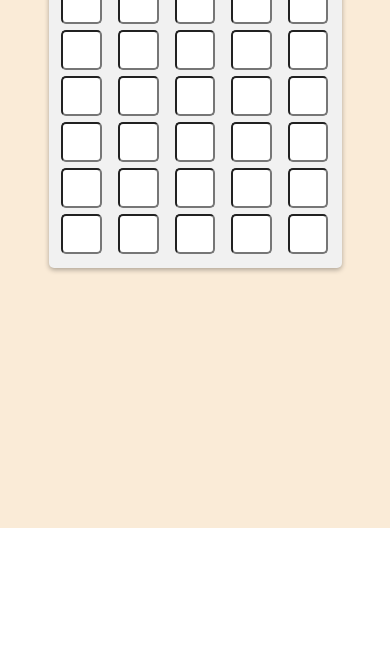
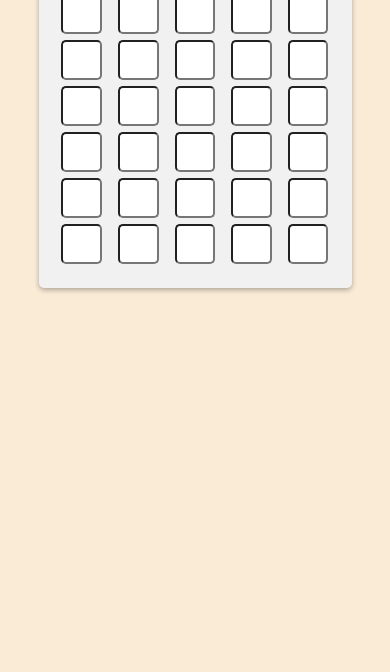
Before and after one commit to DevitoDbug/Wordle-Game, a plain HTML site: page index.html in a window 390 px wide. Shown: the part 172-844 px from the top of the page. Drawn offline with Linux system fonts and the light colour scheme.

Commit message:
Fixed the responsiveness

```diff
--- a/style.css
+++ b/style.css
@@ -188,9 +188,10 @@ body{
     height:65%;
     max-height: 600px;
     margin: 5%;
+    padding:20px
   }
   .container{
-    max-height: 700px;
+    max-height: 100vh;
   }
 }
 
@@ -204,11 +205,11 @@ body{
   }
 }
 
-
 @media (max-width: 450px) {
   .wordle{
     height: 90%;
     max-height: 400px;
+    padding:20px
   }
   .container{
     height: 100vh;
```
